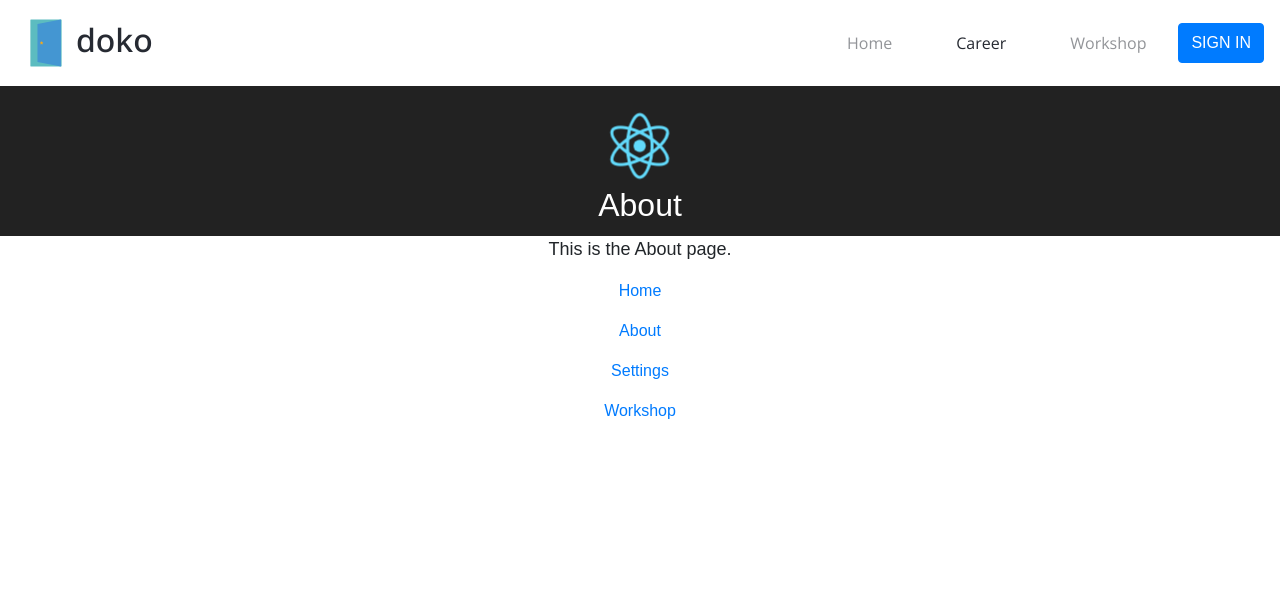
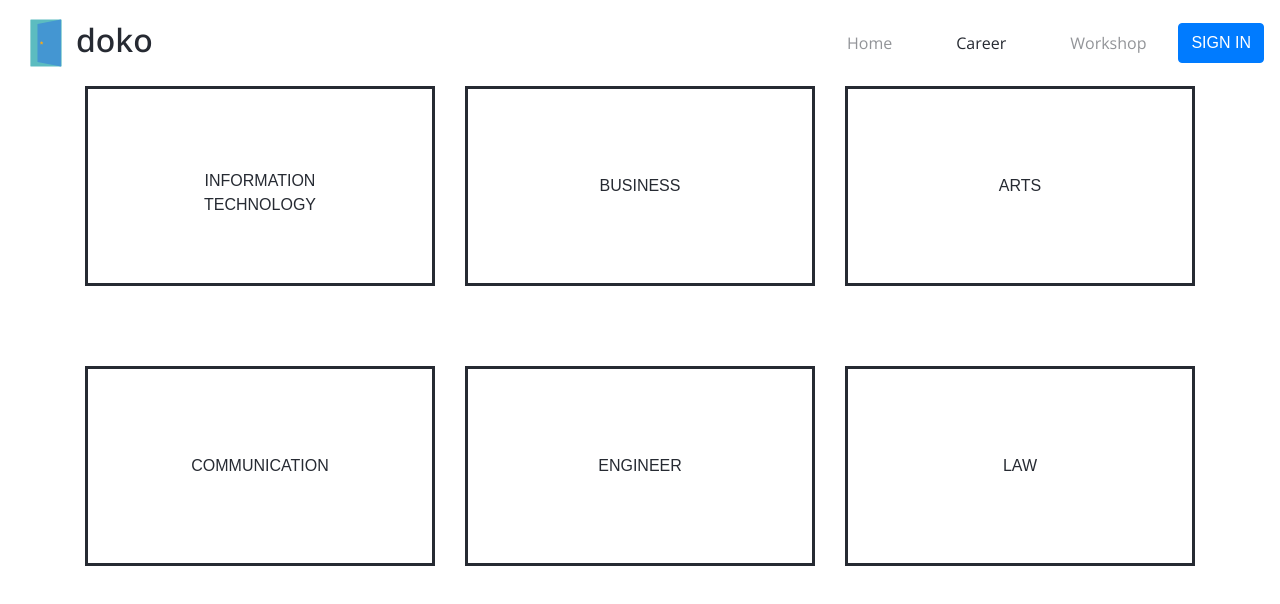
Before and after one commit to empongpat/doko-prototype, a React (Create React App) app: page /career in a window 1280 px wide. Shown: the top 604 px of the page. Built offline with nearby package versions, Linux system fonts and the light colour scheme.

Commit message:
Integrate Navbar

```diff
--- a/src/App.js
+++ b/src/App.js
@@ -6,6 +6,7 @@ import logo from './logo.svg';
 import Navbar from 'containers/layout/Navbar';
 
 import Landing from 'containers/Landing'
+import Career from 'containers/Career'
 import Workshop from 'containers/Workshop'
 
 const Page = ({ title }) => (
@@ -28,6 +29,9 @@ const Page = ({ title }) => (
         <Link to="/settings">Settings</Link>
       </p>
       <p>
+        <Link to="/career">Career</Link>
+      </p>
+      <p>
         <Link to="/workshop">Workshop</Link>
       </p>
     </div>
@@ -48,11 +52,14 @@ const Settings = (props) => (
 class App extends Component {
   render() {
     return (
-      <Switch>
-        <Route exact path="/" component={Landing} />
-        <Route path="/career" component={About} />
-        <Route path="/workshop" component={Workshop} />
-      </Switch>
+      <div>
+        <Navbar />
+        <Switch>
+          <Route exact path="/" component={Landing} />
+          <Route path="/career" component={Career} />
+          <Route path="/workshop" component={Workshop} />
+        </Switch>
+      </div>
     );
   }
 }
--- /dev/null
+++ b/src/assets/styles/css/pages/Career.css
@@ -0,0 +1,16 @@
+@import url("https://fonts.googleapis.com/css?family=Open+Sans");
+.row > div {
+  margin-bottom: 5em; }
+
+.category-box {
+  color: #262A32;
+  border: 3px solid;
+  padding: 5em;
+  height: 200px;
+  display: flex;
+  flex-flow: row wrap;
+  justify-content: center;
+  align-items: center;
+  text-align: center; }
+
+/*# sourceMappingURL=Career.css.map */
--- /dev/null
+++ b/src/assets/styles/scss/pages/Career.scss
@@ -0,0 +1,19 @@
+@import '../helpers/_variables';
+
+.row {
+  > div {
+    margin-bottom: 5em;
+  }
+}
+
+.category-box {
+  color: $theme-black;
+  border: 3px solid;
+  padding: 5em;
+  height: 200px;
+  display: flex;
+  flex-flow: row wrap;
+  justify-content: center;
+  align-items: center;
+  text-align: center;
+}
--- /dev/null
+++ b/src/containers/Career.js
@@ -0,0 +1,36 @@
+import React from 'react'
+import { Container, Row, Col } from 'reactstrap'
+
+import 'assets/styles/css/pages/Career.css'
+
+const categories = [
+  { name: 'INFORMATION TECHNOLOGY' }, { name: 'BUSINESS' }, { name: 'ARTS' },
+  { name: 'COMMUNICATION' }, { name: 'ENGINEER' }, { name: 'LAW' }
+]
+
+export default class Career extends React.Component {
+
+  constructor(props) {
+    super(props)
+    this.state = { categories }
+  }
+
+  render() {
+
+    const categoryDivs = this.state.categories.map(({ name }) => {
+      return (
+      <Col xs="12" md="6" lg="4">
+        <div className="category-box">{name}</div>
+      </Col>
+      )
+    })
+
+    return (
+      <Container>
+        <Row>
+          {categoryDivs}
+        </Row>
+      </Container>
+    )
+  }
+}
--- a/src/containers/Workshop.js
+++ b/src/containers/Workshop.js
@@ -7,21 +7,24 @@ import 'assets/styles/css/pages/Workshop.css'
 
 export default class Workshop extends React.Component {
 
+  componentWillMount() {
+    this.setState({
+      cardData: new Array(6).fill(undefined)
+    })
+  }
+
   render() {
-
     const titleText = 'RELATED WORKSHOPS'
+    const cards = this.state.cardData.map(data => {
+      return <Col xs="12" md="6" lg="4" ><WorkshopCard /></Col>
+    })
 
     return (
       <div className="workshop">
         <h1 className="workshop-title">{titleText}</h1>
         <Container>
           <Row>
-            <Col xs="12" md="6" lg="4" ><WorkshopCard /></Col>
-            <Col xs="12" md="6" lg="4" ><WorkshopCard /></Col>
-            <Col xs="12" md="6" lg="4" ><WorkshopCard /></Col>
-            <Col xs="12" md="6" lg="4" ><WorkshopCard /></Col>
-            <Col xs="12" md="6" lg="4" ><WorkshopCard /></Col>
-            <Col xs="12" md="6" lg="4" ><WorkshopCard /></Col>
+            {cards}
           </Row>
         </Container>
       </div>
```
Also changed, not shown: 1 other file (tests, documents, lock files or other folders).
